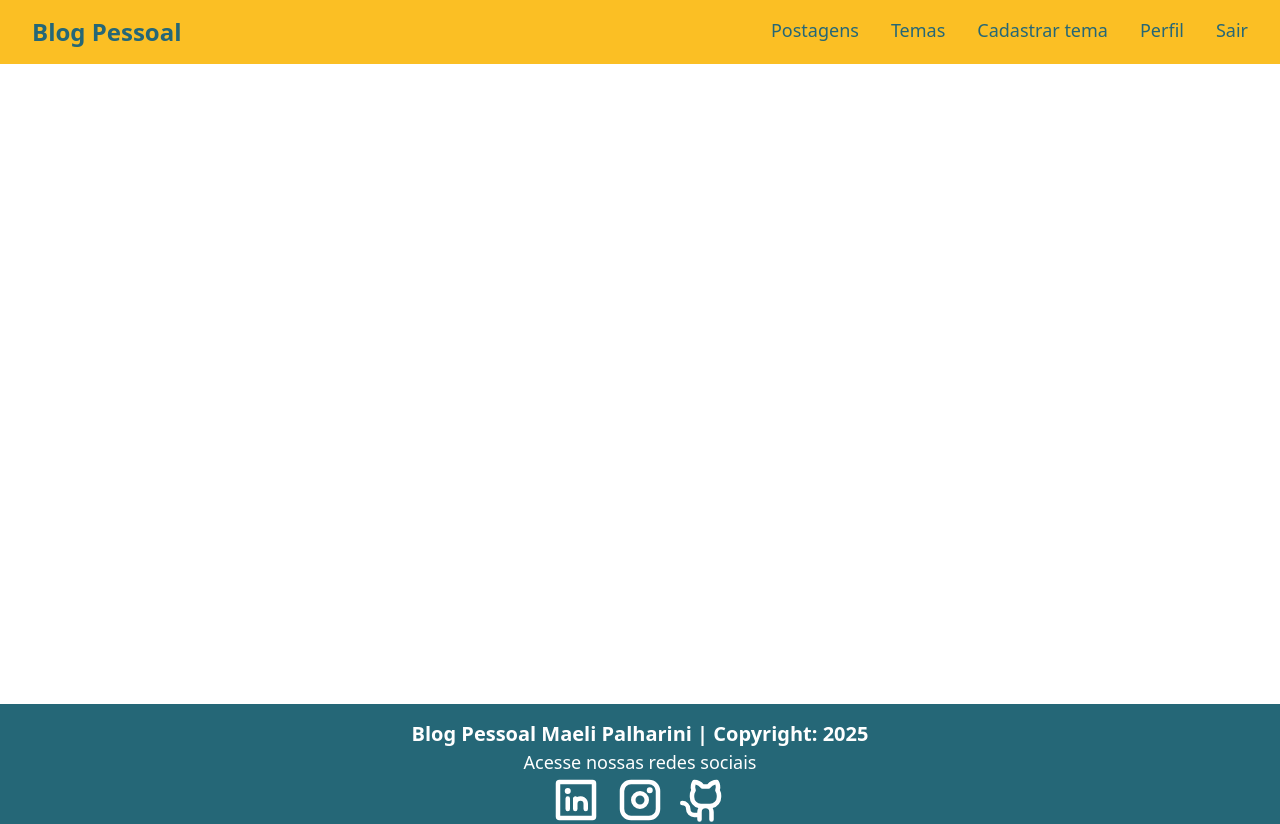
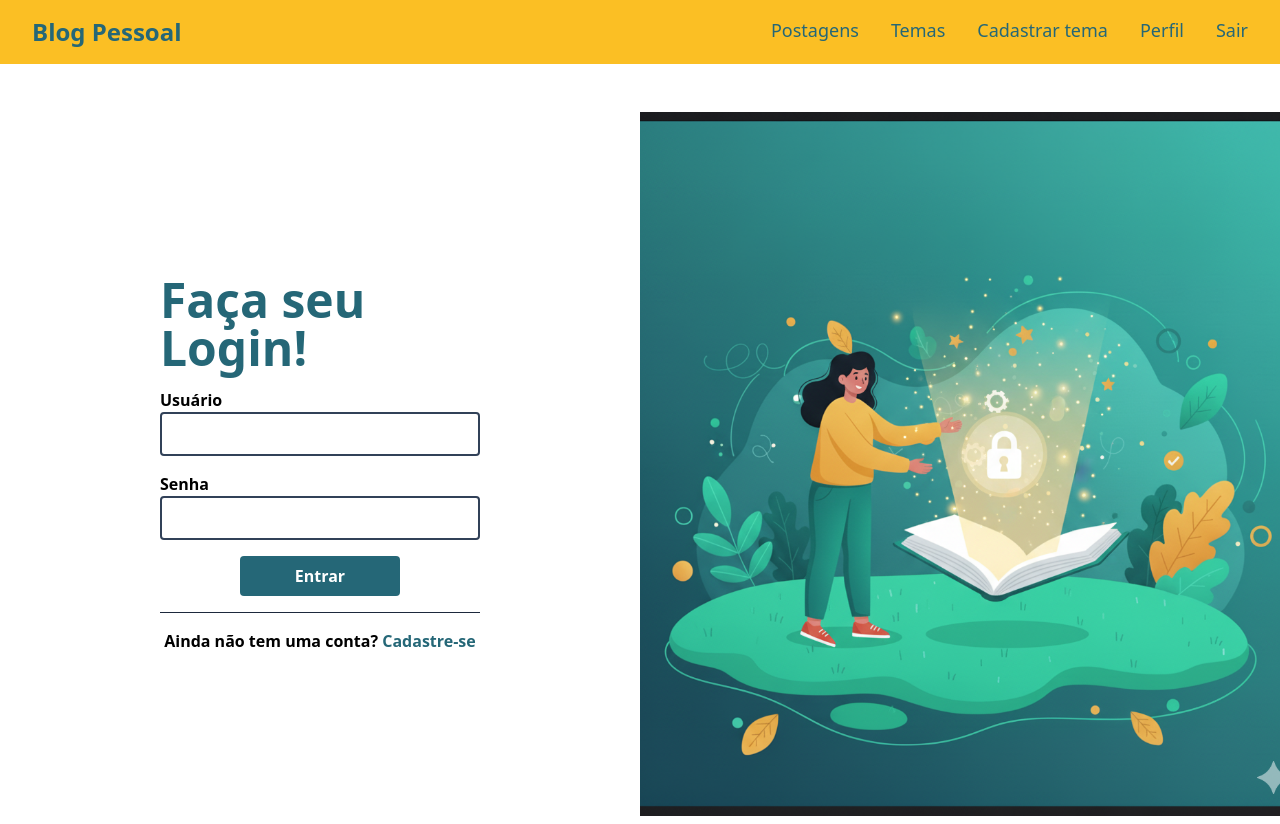
Before and after one commit to MaeliPalharini/blogpessoal_frontend, a React (Vite) app: page /login in a window 1280 px wide. Shown: the top 824 px of the page. Built offline with nearby package versions, Linux system fonts and the light colour scheme.

Commit message:
💅 style: aplicar imagens locais em Login e Cadastro com zoom no background para remover bordas e manter consistência visual

```diff
--- a/src/App.tsx
+++ b/src/App.tsx
@@ -1,21 +1,23 @@
-import { BrowserRouter, Routes, Route } from 'react-router-dom'
+import { BrowserRouter, Routes, Route, Navigate } from 'react-router-dom'
 import './App.css'
-import Home from './pages/home/Home.tsx'
-import Navbar from "./components/navbar/Navbar.tsx";
-import Footer from "./components/footer/Footer.tsx";
-import Cadastro from "./cadastro/Cadastro.tsx";
-import Login from "./login/Login.tsx";
+import Navbar from './components/navbar/Navbar'
+import Footer from './components/footer/Footer'
+import Home from './pages/home/Home'
+import Cadastro from './cadastro/Cadastro'
+import Login from './login/Login'
 
-function App() {
+export default function App() {
     return (
         <BrowserRouter>
             <div className="min-h-screen flex flex-col">
                 <Navbar />
-                <main className="min-h-[80vh]">
+                <main className="flex-1">
                     <Routes>
-                        <Route path="/" element={<Login />} />
+                        <Route path="/" element={<Navigate to="/login" replace />} />
+                        <Route path="/login" element={<Login />} />
                         <Route path="/home" element={<Home />} />
                         <Route path="/cadastro" element={<Cadastro />} />
+                        <Route path="*" element={<Navigate to="/login" replace />} />
                     </Routes>
                 </main>
                 <Footer />
@@ -23,5 +25,3 @@ function App() {
         </BrowserRouter>
     )
 }
-
-export default App
--- a/src/cadastro/Cadastro.tsx
+++ b/src/cadastro/Cadastro.tsx
@@ -1,73 +1,86 @@
+import casdastroImage from "../assets/cadastro.png";
+
 function Cadastro() {
     return (
         <>
             <div className="grid grid-cols-1 lg:grid-cols-2 h-screen place-items-center font-bold">
                 <div
-                    className="bg-[url('https://i.imgur.com/Z74Jaxo.jpg')] lg:block hidden bg-no-repeat h-full w-full h-screen bg-cover bg-center"
-                >
-                </div>
+                    className="lg:block hidden bg-no-repeat w-full min-h-screen bg-cover bg-center"
+                    style={{
+                        backgroundImage: `url(${casdastroImage})`,
+                        backgroundSize: '110%',
+                        backgroundPosition: 'center',
+                }}
+                ></div>
                 <form className="flex justify-center items-center flex-col w-2/3 gap-3">
-                    <h2 className="text-slate-800 text-xl">Cadastrar</h2>
+                    <h2 className="text-[#256777] text-2xl font-bold">Cadastrar</h2>
+
                     <div className="flex flex-col w-full">
-                        <label htmlFor="nome">Nome</label>
+                        <label htmlFor="nome" className="text-[#1d4f5d]">Nome</label>
                         <input
                             type="text"
                             id="nome"
                             name="nome"
                             placeholder="Nome"
-                            className="border-2 border-slate-700 rounded p-2"
+                            className="border-2 border-[#256777] rounded p-2 focus:outline-none focus:ring-2 focus:ring-[#F4B740]"
                         />
                     </div>
+
                     <div className="flex flex-col w-full">
-                        <label htmlFor="usuario">Usuário</label>
+                        <label htmlFor="usuario" className="text-[#1d4f5d]">Usuário</label>
                         <input
                             type="text"
                             id="usuario"
                             name="usuario"
                             placeholder="Usuário"
-                            className="border-2 border-slate-700 rounded p-2"
+                            className="border-2 border-[#256777] rounded p-2 focus:outline-none focus:ring-2 focus:ring-[#F4B740]"
                         />
                     </div>
+
                     <div className="flex flex-col w-full">
-                        <label htmlFor="foto">Foto</label>
+                        <label htmlFor="foto" className="text-[#1d4f5d]">Foto</label>
                         <input
                             type="text"
                             id="foto"
                             name="foto"
                             placeholder="Foto"
-                            className="border-2 border-slate-700 rounded p-2"
+                            className="border-2 border-[#256777] rounded p-2 focus:outline-none focus:ring-2 focus:ring-[#F4B740]"
                         />
                     </div>
+
                     <div className="flex flex-col w-full">
-                        <label htmlFor="senha">Senha</label>
+                        <label htmlFor="senha" className="text-[#1d4f5d]">Senha</label>
                         <input
                             type="password"
                             id="senha"
                             name="senha"
                             placeholder="Senha"
-                            className="border-2 border-slate-700 rounded p-2"
+                            className="border-2 border-[#256777] rounded p-2 focus:outline-none focus:ring-2 focus:ring-[#F4B740]"
                         />
                     </div>
+
                     <div className="flex flex-col w-full">
-                        <label htmlFor="confirmarSenha">Confirmar Senha</label>
+                        <label htmlFor="confirmarSenha" className="text-[#1d4f5d]">Confirmar Senha</label>
                         <input
                             type="password"
                             id="confirmarSenha"
                             name="confirmarSenha"
                             placeholder="Confirmar Senha"
-                            className="border-2 border-slate-700 rounded p-2"
+                            className="border-2 border-[#256777] rounded p-2 focus:outline-none focus:ring-2 focus:ring-[#F4B740]"
                         />
                     </div>
+
                     <div className="flex justify-around w-full gap-8">
                         <button
                             type="reset"
-                            className="rounded text-white bg-red-400 hover:bg-red-700 w-1/2 py-2"
+                            className="rounded text-white bg-red-500 hover:bg-red-700 w-1/2 py-2 transition"
                         >
                             Cancelar
                         </button>
+
                         <button
                             type="submit"
-                            className="rounded text-white bg-indigo-400 hover:bg-indigo-900 w-1/2 py-2 flex justify-center"
+                            className="rounded text-white bg-[#256777] hover:bg-[#1d4f5d] w-1/2 py-2 transition"
                         >
                             Cadastrar
                         </button>
--- a/src/login/Login.tsx
+++ b/src/login/Login.tsx
@@ -1,46 +1,61 @@
 import { Link } from "react-router-dom";
+import loginImage from '../assets/login.png';
 
 function Login() {
     return (
         <>
-            <div className="grid grid-cols-1 lg:grid-cols-2 h-screen place-items-center font-bold ">
-                <form className="flex justify-center items-center flex-col w-1/2 gap-4 ">
-                    <h2 className="text-slate-900 text-5xl ">Entrar</h2>
+            <div className="grid grid-cols-1 lg:grid-cols-2 h-screen place-items-center font-bold">
+                <form className="flex justify-center items-center flex-col w-1/2 gap-4">
+                    <h2 className="text-[#256777] text-5xl font-bold">Faça seu Login!</h2>
+
                     <div className="flex flex-col w-full">
                         <label htmlFor="usuario">Usuário</label>
                         <input
                             type="text"
                             id="usuario"
                             name="usuario"
-                            placeholder="Usuário"
                             className="border-2 border-slate-700 rounded p-2"
                         />
                     </div>
+
                     <div className="flex flex-col w-full">
                         <label htmlFor="senha">Senha</label>
                         <input
                             type="password"
                             id="senha"
                             name="senha"
-                            placeholder="Senha"
                             className="border-2 border-slate-700 rounded p-2"
                         />
                     </div>
+
                     <button
                         type="submit"
-                        className="rounded bg-indigo-400 flex justify-center hover:bg-indigo-900 text-white w-1/2 py-2"
+                        className="rounded bg-[#256777] flex justify-center hover:bg-[#1d4f5d] text-white w-1/2 py-2"
                     >
                         <span>Entrar</span>
                     </button>
+
                     <hr className="border-slate-800 w-full" />
+
                     <p>
                         Ainda não tem uma conta?{" "}
-                        <Link to="/cadastro" className="text-indigo-800 hover:underline">
+                        <Link
+                            to="/cadastro"
+                            className="text-[#256777] hover:underline"
+                        >
                             Cadastre-se
                         </Link>
                     </p>
                 </form>
-                <div className="bg-[url('https://i.imgur.com/ZZfAmzo.jpg')] lg:block hidden bg-no-repeat w-full min-h-screen bg-cover bg-center"></div>
+
+                <div
+                    className="lg:block hidden w-full h-screen bg-center bg-no-repeat bg-cover border-0 outline-none ring-0 shadow-none"
+                    style={{
+                        backgroundImage: `url(${loginImage})`,
+                        backgroundSize: '110%',
+                        backgroundPosition: 'center',
+                    }}
+                />
             </div>
         </>
     );
```
Also changed, not shown: src/assets/cadastro.png (added), src/assets/login.png (added).
